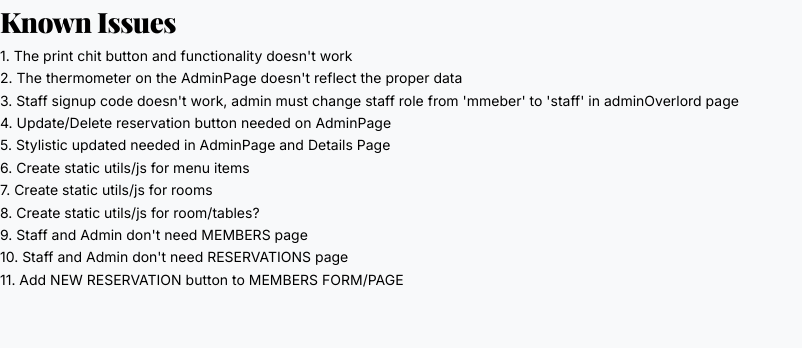
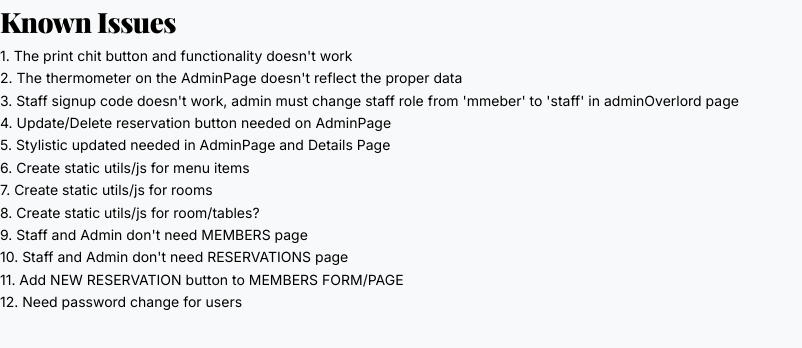
Before and after one commit to josdic1/aaa-frontend, a React (Vite) app: page /issues in a window 1280 px wide. Shown: the top 348 px of the page, without its empty margins (0-802 px from the left). Built offline with nearby package versions, Linux system fonts and the light colour scheme.

Commit message:
only members see member form on navbar

```diff
--- a/src/components/shared/NavBar.jsx
+++ b/src/components/shared/NavBar.jsx
@@ -55,9 +55,11 @@ export function NavBar() {
             <Link to="/menu" style={active("/menu")}>
               Menu
             </Link>
-            <Link to="/members" style={active("/members")}>
-              Members
-            </Link>
+            {isMember && (
+              <Link to="/members" style={active("/members")}>
+                Members
+              </Link>
+            )}
             {isStaff && (
               <Link to="/floor" style={active("/floor")}>
                 Floor
--- a/src/pages/KnownIssues.jsx
+++ b/src/pages/KnownIssues.jsx
@@ -21,6 +21,7 @@ export function KnownIssues() {
         <li> 9. Staff and Admin don't need MEMBERS page</li>
         <li> 10. Staff and Admin don't need RESERVATIONS page</li>
         <li> 11. Add NEW RESERVATION button to MEMBERS FORM/PAGE</li>
+        <li> 12. Need password change for users</li>
       </ol>
     </>
   );
```
